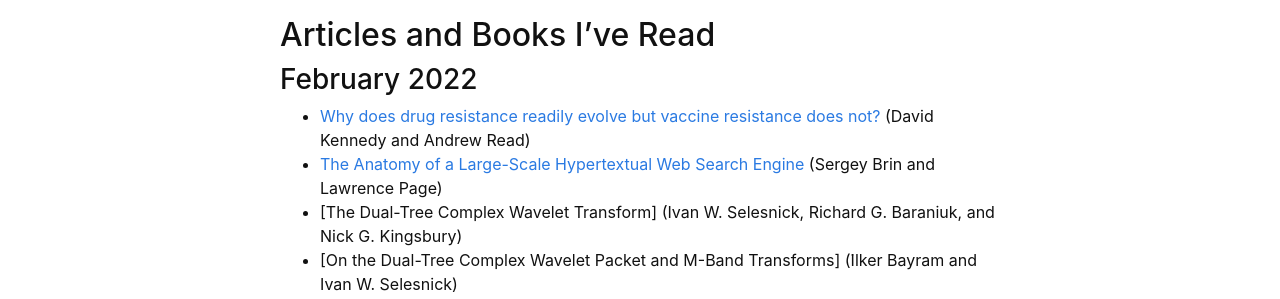
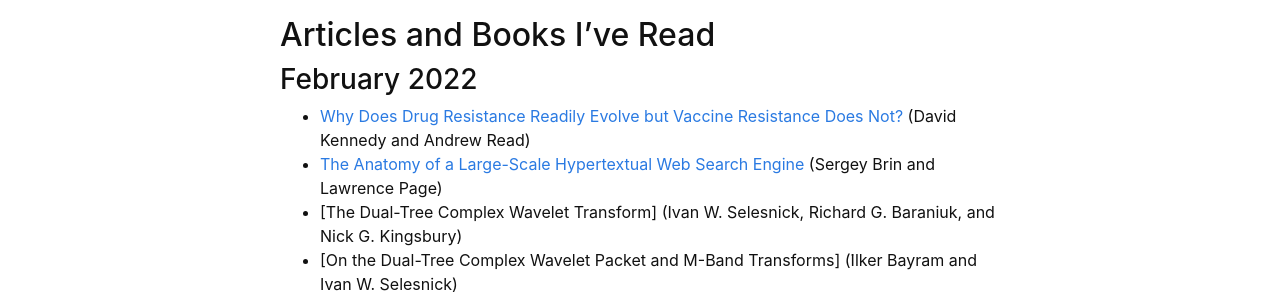
Before and after one commit to Jpickard1/jpickard1.github.io, a Jekyll site: the page built from content/3-Reading_Log.md, in a window 1280 px wide and 900 px high. Shown: the part 453-752 px from the top of the window. Built offline with Jekyll 4.4.1, drawn with Linux system fonts in a browser that asks for light colours.

```diff
--- a/content/3-Reading_Log.md
+++ b/content/3-Reading_Log.md
@@ -16,7 +16,7 @@ description: >
 ## Articles and Books I've Read
 
 ### February 2022
-- [Why does drug resistance readily evolve but vaccine resistance does not?](https://royalsocietypublishing.org/doi/10.1098/rspb.2016.2562) (David Kennedy and Andrew Read)
+- [Why Does Drug Resistance Readily Evolve but Vaccine Resistance Does Not?](https://royalsocietypublishing.org/doi/10.1098/rspb.2016.2562) (David Kennedy and Andrew Read)
 - [The Anatomy of a Large-Scale Hypertextual Web Search Engine](https://snap.stanford.edu/class/cs224w-readings/Brin98Anatomy.pdf) (Sergey Brin and Lawrence Page)
 - [The Dual-Tree Complex Wavelet Transform]<!-- In an email from Jonathan on 1/25/2022 --> (Ivan W. Selesnick, Richard G. Baraniuk, and Nick G. Kingsbury)
 - [On the Dual-Tree Complex Wavelet Packet and M-Band Transforms]<!-- In an email from Jonathan on 1/25/2022 --> (̇Ilker Bayram and Ivan W. Selesnick)
```
